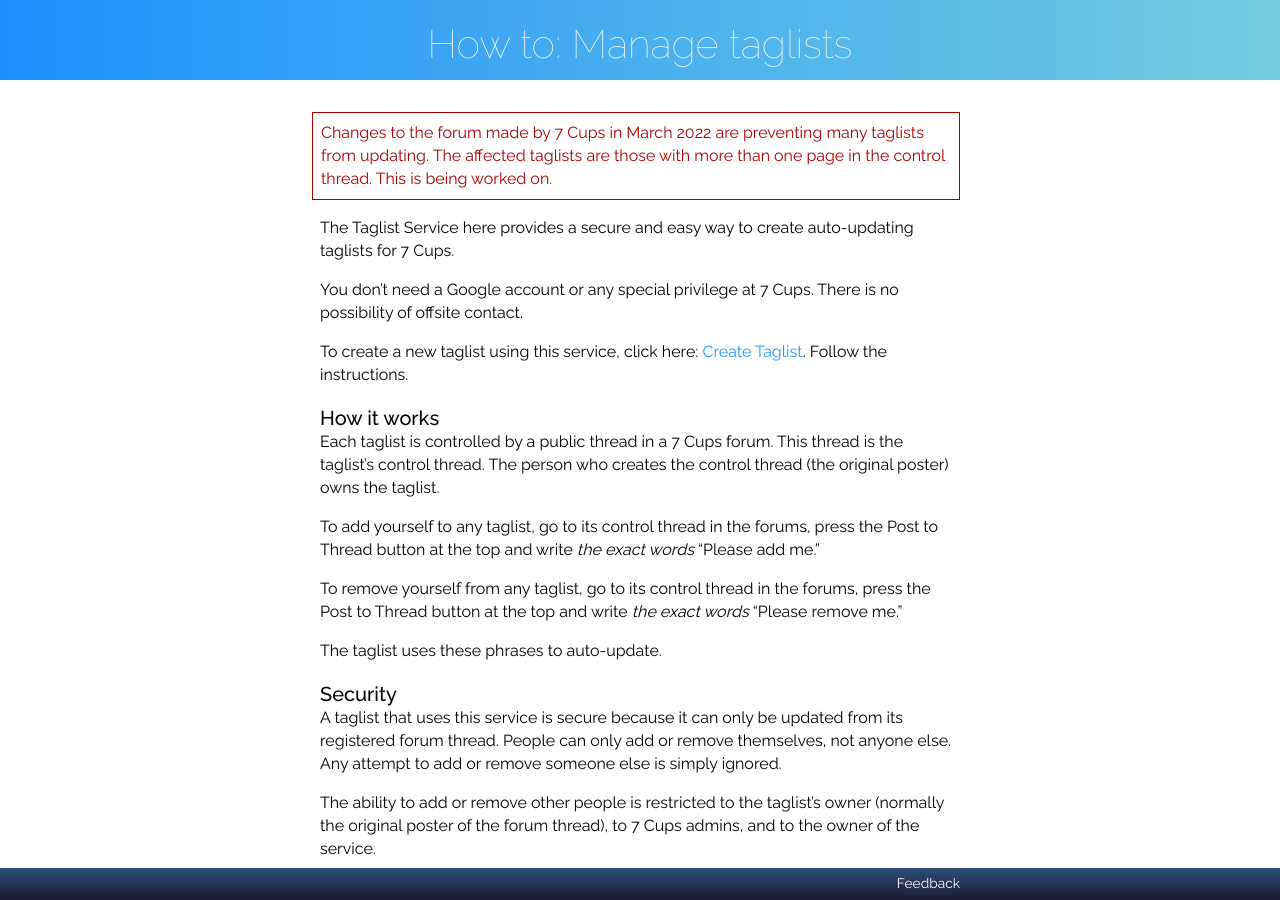
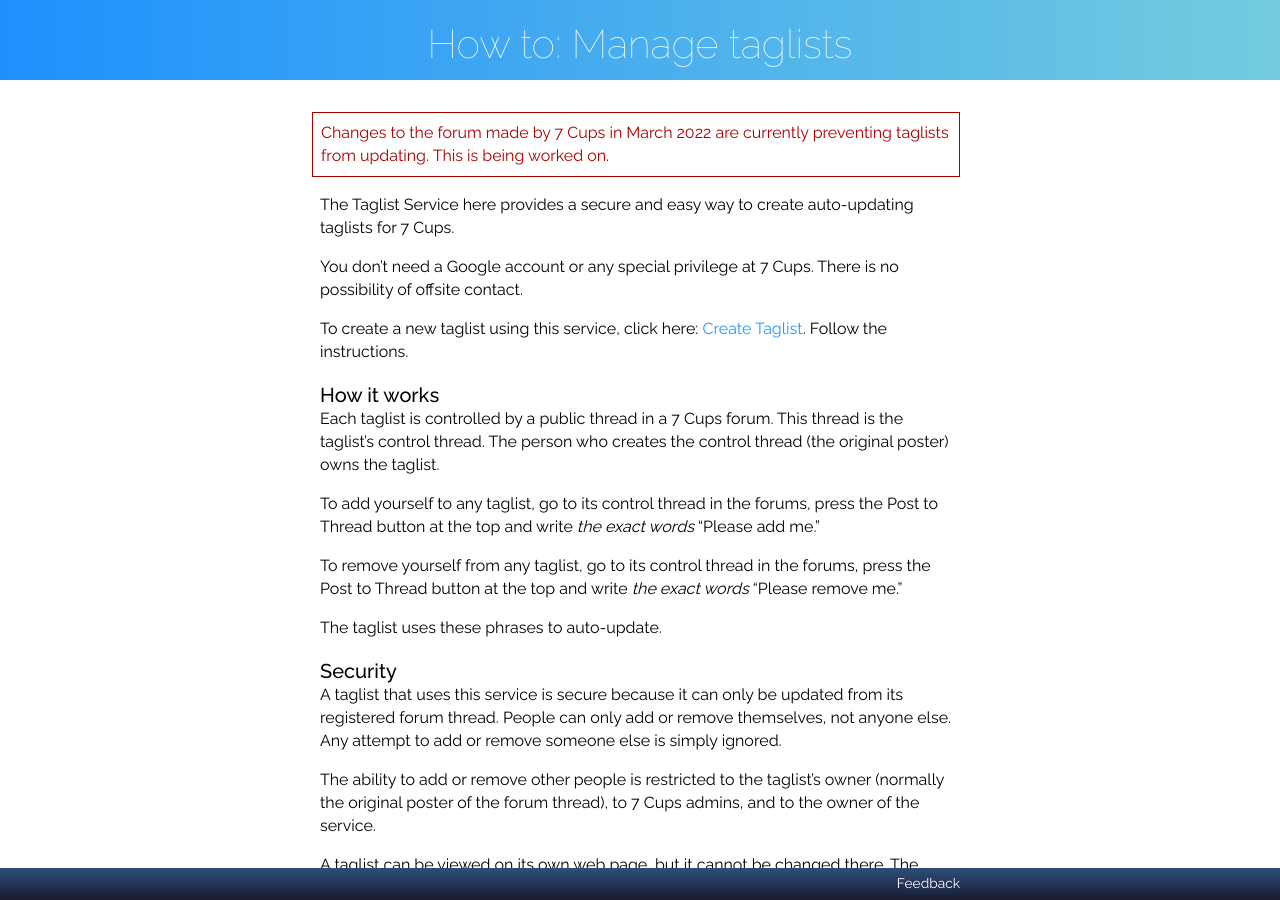
Before and after one commit to RarelyCharlie/rarelycharlie.github.io, a Jekyll site: the page built from _howto/taglist.md, in a window 1280 px wide and 900 px high. Built offline with Jekyll 4.4.1, drawn with Linux system fonts in a browser that asks for light colours.

Commit message:
taglist outage+

```diff
--- a/_howto/taglist.md
+++ b/_howto/taglist.md
@@ -5,7 +5,7 @@ layout: howto
 feedback: https://www.7cups.com/@RarelyCharlie
 ---
 
-<p style="color: #a00; border: 1px solid #a00; padding: 1ex; margin-left: -1ex;">Changes to the forum made by 7 Cups in March 2022 are preventing many taglists from updating. The affected taglists are those with more than one page in the control thread. This is being worked on.</p>
+<p style="color: #a00; border: 1px solid #a00; padding: 1ex; margin-left: -1ex;">Changes to the forum made by 7 Cups in March 2022 are currently preventing taglists from updating. This is being worked on.</p>
 
 The Taglist Service here provides a secure and easy way to create auto-updating taglists for 7 Cups.
 
```
Also changed, not shown: taglist.md (+1 -3 lines).
